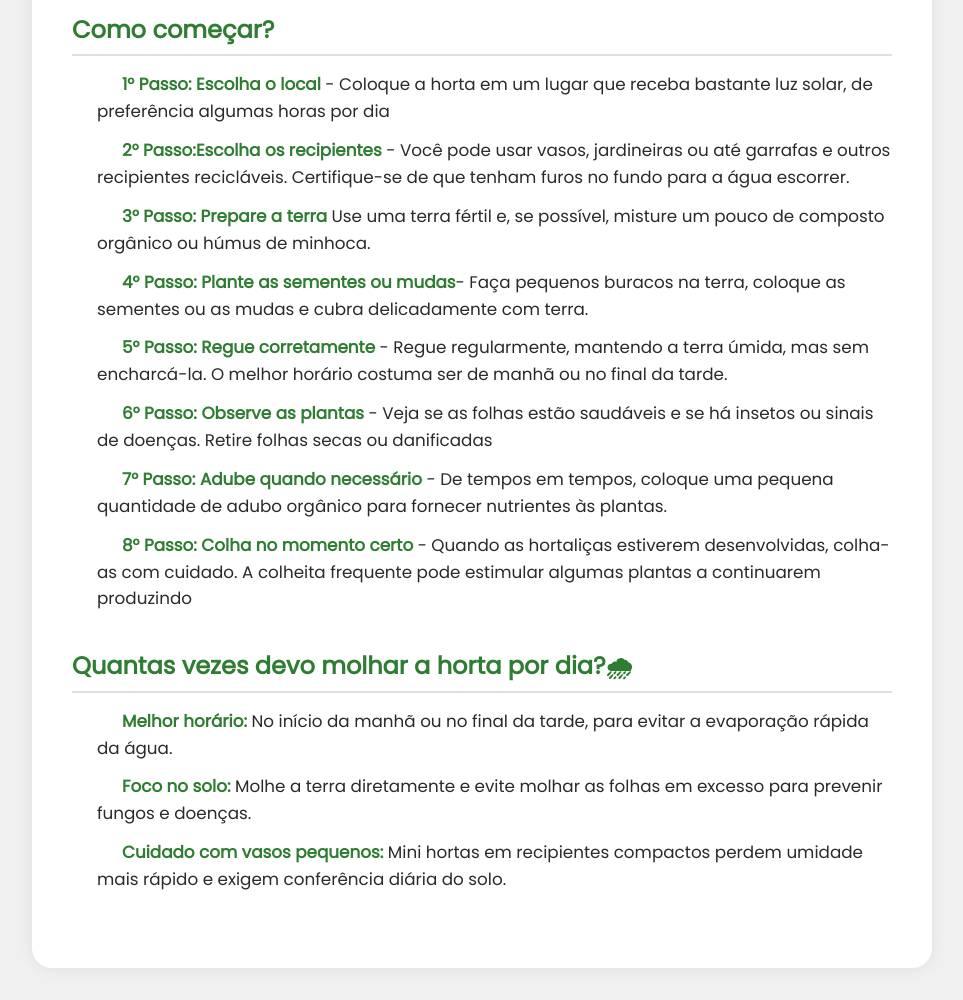
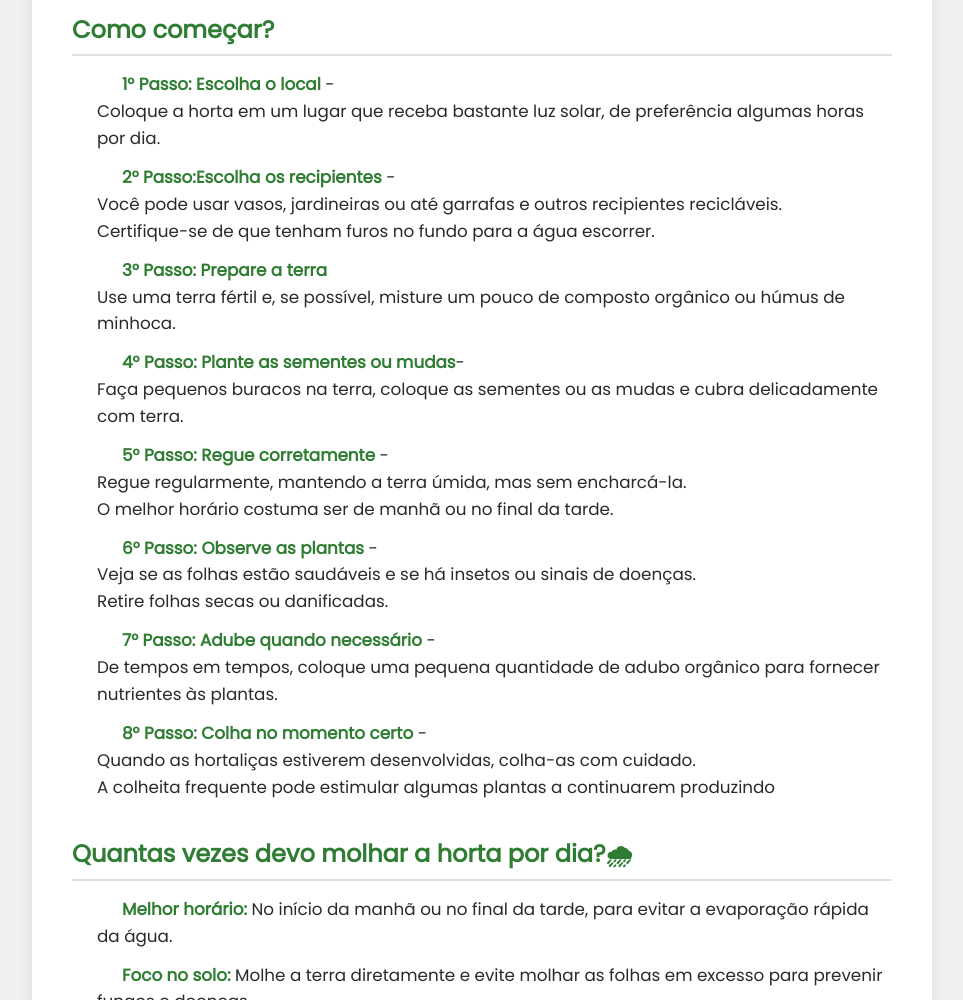
Before and after one commit to Ragna-2/Anexora_Project_TCC, a website: page pages/mini.html in a window 1280 px wide. Shown: the part 660-1660 px from the top of the page, without its empty margins (158-1121 px from the left). Drawn offline with nearby package versions, Linux system fonts and the light colour scheme.

Commit message:
atualizando fotos

```diff
--- a/pages/mini.html
+++ b/pages/mini.html
@@ -42,21 +42,29 @@
             <ul>
 
                 <li><strong>1° Passo: Escolha o local </strong>-
-                    Coloque a horta em um lugar que receba bastante luz solar, de preferência algumas horas por dia</li>
+                <p>Coloque a horta em um lugar que receba bastante luz solar, de preferência algumas horas por dia. </p>
+                </li>
                 <li><strong>2° Passo:Escolha os recipientes </strong>-
-                    Você pode usar vasos, jardineiras ou até garrafas e outros recipientes recicláveis. Certifique-se de que tenham furos no fundo para a água escorrer.</li>
-                  <li><strong>3° Passo: Prepare a terra</strong>
-                    Use uma terra fértil e, se possível, misture um pouco de composto orgânico ou húmus de minhoca. </li>
-                    <li><strong>4° Passo: Plante as sementes ou mudas</strong>-
-                    Faça pequenos buracos na terra, coloque as sementes ou as mudas e cubra delicadamente com terra.</li>
+                <p>Você pode usar vasos, jardineiras ou até garrafas e outros recipientes recicláveis.</p> Certifique-se de que tenham furos no fundo para a água escorrer.
+                </li>
+                <li><strong>3° Passo: Prepare a terra</strong>
+                <p>Use uma terra fértil e, se possível, misture um pouco de composto orgânico ou húmus de minhoca.</p>
+                </li>
+                <li><strong>4° Passo: Plante as sementes ou mudas</strong>-
+                <p>Faça pequenos buracos na terra, coloque as sementes ou as mudas e cubra delicadamente com terra.</p>
+                </li>
                 <li><strong> 5° Passo: Regue corretamente </strong>-
-                    Regue regularmente, mantendo a terra úmida, mas sem encharcá-la. O melhor horário costuma ser de manhã ou no final da tarde.</li>
+                <p>Regue regularmente, mantendo a terra úmida, mas sem encharcá-la.</p> O melhor horário costuma ser de manhã ou no final da tarde.
+                </li>
                 <li><strong>6° Passo: Observe as plantas </strong>-
-                    Veja se as folhas estão saudáveis e se há insetos ou sinais de doenças. Retire folhas secas ou danificadas</li>
+                <p>Veja se as folhas estão saudáveis e se há insetos ou sinais de doenças.</p> Retire folhas secas ou danificadas.
+                </li>
                 <li><strong>7° Passo: Adube quando necessário </strong> -
-                    De tempos em tempos, coloque uma pequena quantidade de adubo orgânico para fornecer nutrientes às plantas.</li>
+                <p>De tempos em tempos, coloque uma pequena quantidade de adubo orgânico para fornecer nutrientes às plantas.</p>
+                </li>
                 <li><strong> 8° Passo: Colha no momento certo </strong>-
-                    Quando as hortaliças estiverem desenvolvidas, colha-as com cuidado. A colheita frequente pode estimular algumas plantas a continuarem produzindo</li>
+                <p>Quando as hortaliças estiverem desenvolvidas, colha-as com cuidado.</p> A colheita frequente pode estimular algumas plantas a continuarem produzindo
+                </li>
 
             </ul>
         </div>
```
Also changed, not shown: index.html (+1 -1 lines), pages/agricultura.html (+0 -3 lines), pages/contato.html (+0 -8 lines), pages/energia.html (+2 -2 lines), pages/inova.html (+0 -1 lines), pages/sobre.html (+0 -4 lines), pages/tecno.html (+1 -1 lines), pages/sustenta.html (line endings or trailing spaces).
